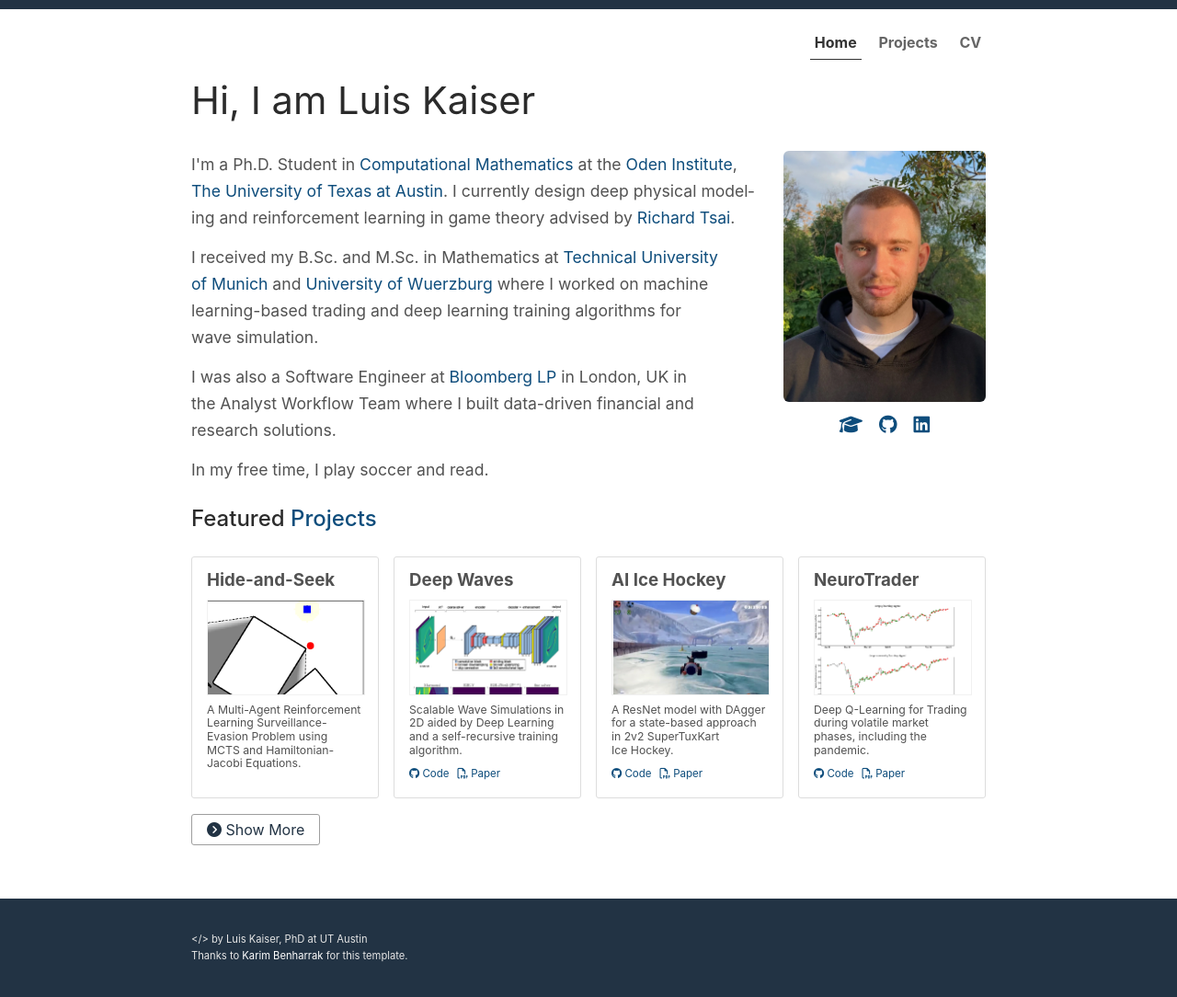
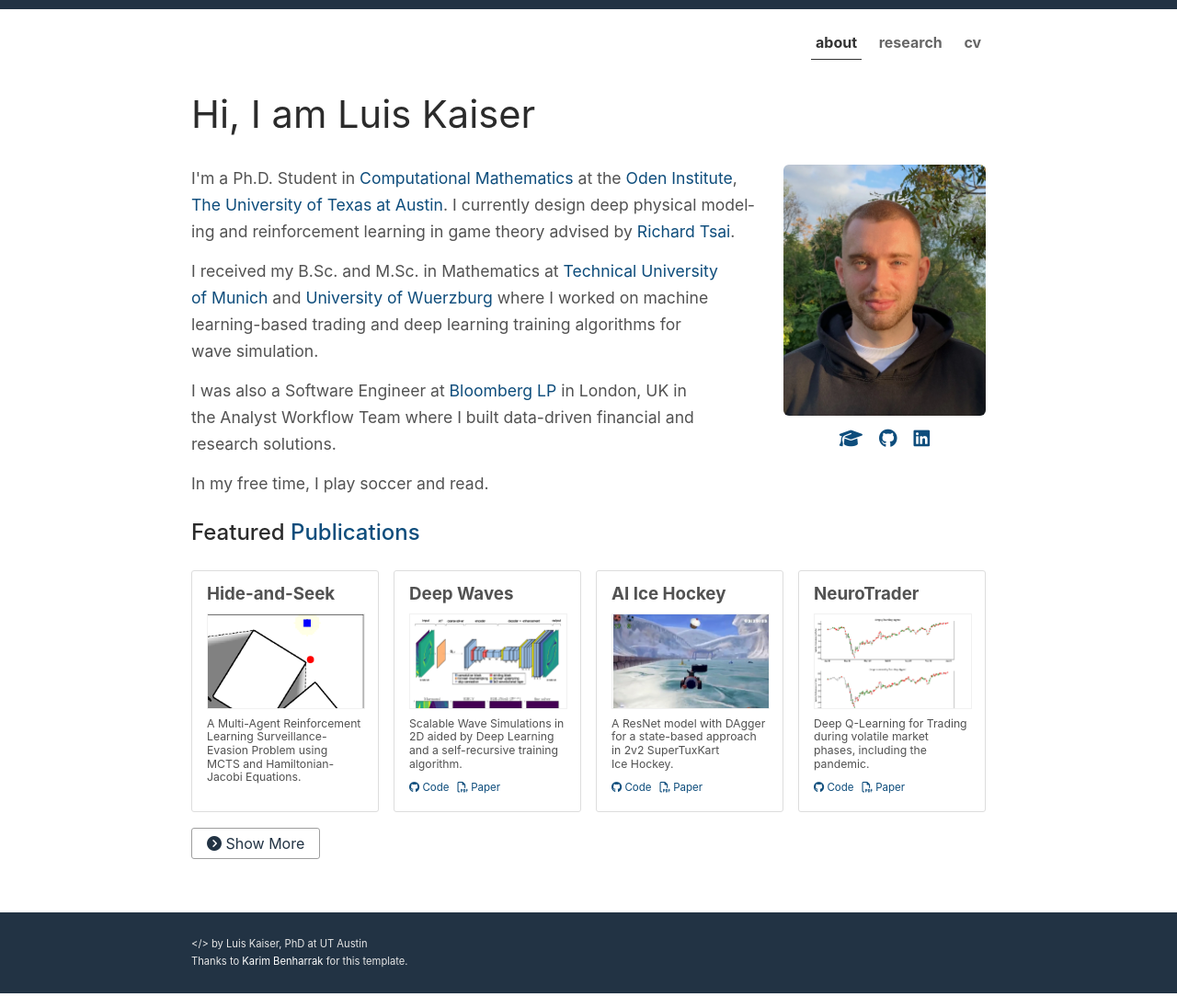
Before and after one commit to utkaiser/utkaiser.github.io, a Jekyll site: the page built from index.md, in a window 1280 px wide. Shown: the whole page at 92% size. Built offline with Jekyll 4.4.1, drawn with Linux system fonts in a browser that asks for light colours; nearby versions of some CDN libraries.

Commit message:
fix minor things

```diff
--- a/_includes/head.html
+++ b/_includes/head.html
@@ -22,7 +22,7 @@
         "https://www.linkedin.com/in/luiskaiser/",
         "https://oden.utexas.edu/people/directory/Luis-Kaiser/"
       ],
-      "researchInterests": ["Machine Learning", "Reinforcement Learning", "Scientific Computing"],
+      "researchInterests": ["Machine Learning", "Reinforcement Learning", "Scientific Computing"]
     }
     </script>
 
--- a/_includes/header.html
+++ b/_includes/header.html
@@ -9,9 +9,9 @@
     {% endunless %}
 
     <div class="nav-links">
-      <a href="{{ '/' | relative_url }}" {% if current[1] == nil or current[1] == '' %}aria-current="page"{% endif %}>Home</a>
-      <a href="{{ '/projects/' | relative_url }}" {% if current[1] == 'projects' %}aria-current="page"{% endif %}>Projects</a>
-      <a href="{{ '/cv/' | relative_url }}" {% if current[1] == 'cv' %}aria-current="page"{% endif %}>CV</a>
+      <a href="{{ '/' | relative_url }}" {% if current[1] == nil or current[1] == '' %}aria-current="page"{% endif %}>about</a>
+      <a href="{{ '/research/' | relative_url }}" {% if current[1] == 'research' %}aria-current="page"{% endif %}>research</a>
+      <a href="{{ '/cv/' | relative_url }}" {% if current[1] == 'cv' %}aria-current="page"{% endif %}>cv</a>
     </div>
   </nav>
 </header>
--- a/_sass/_footer.scss
+++ b/_sass/_footer.scss
@@ -1,6 +1,6 @@
 
 footer {
-  padding: $spacing-unit*0.6 0;
+  padding: $spacing-unit*0.3 0;
 
   font-size: $small-font-size;
 
--- a/cv.html
+++ b/cv.html
@@ -93,7 +93,7 @@ My long-term goals are to 1) develop novel training algorithms to enhance numeri
 {% endcomment %}
 
 
-<h2>Publications <a href="{{ '/publications/' | absolute_url }}">[Interactive Version]</a></h2>
+<h2>Publications</h2>
 
 {% assign sorted_pubs = site.publications | reverse %}
 
--- a/index.md
+++ b/index.md
@@ -1,10 +1,10 @@
 ---
 layout: page
-title: "Home"
+title: "about"
 class: home
 ---
 
-# Hi, I am Luis Kaiser
+# <span style="padding-top: 15px; display: block;">Hi, I am Luis Kaiser
 <div class="columns" markdown="1">
 <div class="intro" markdown="1">
 <p>I'm a Ph.D. Student in <a href="https://oden.utexas.edu/academics/phd-program/">Computational Mathematics</a> at the <a href="https://oden.utexas.edu/">Oden Institute</a>, <a href="https://www.utexas.edu/">The University of Texas at Austin</a>. I currently design deep physical modeling and reinforcement learning in game theory advised by <a href="https://web.ma.utexas.edu/users/ytsai/">Richard Tsai</a>.</p>
@@ -42,7 +42,7 @@ class: home
 </div>
 
 
-## Featured <a href="{{ "/projects/" | relative_url }}">Projects</a>
+## Featured <a href="{{ "/research/" | relative_url }}">Publications</a>
 
 <div class="featured-projects">
   {% assign sorted_projects = site.data.projects | sort: 'highlight' %}
@@ -53,7 +53,7 @@ class: home
   {% endfor %}
 </div>
 
-<a href="{{ "/projects/" | relative_url }}" class="button">
+<a href="{{ "/research/" | relative_url }}" class="button">
   <i class="fas fa-chevron-circle-right"></i>
   Show More
 </a>
```
Also changed, not shown: projects.md (+3 -3 lines).
